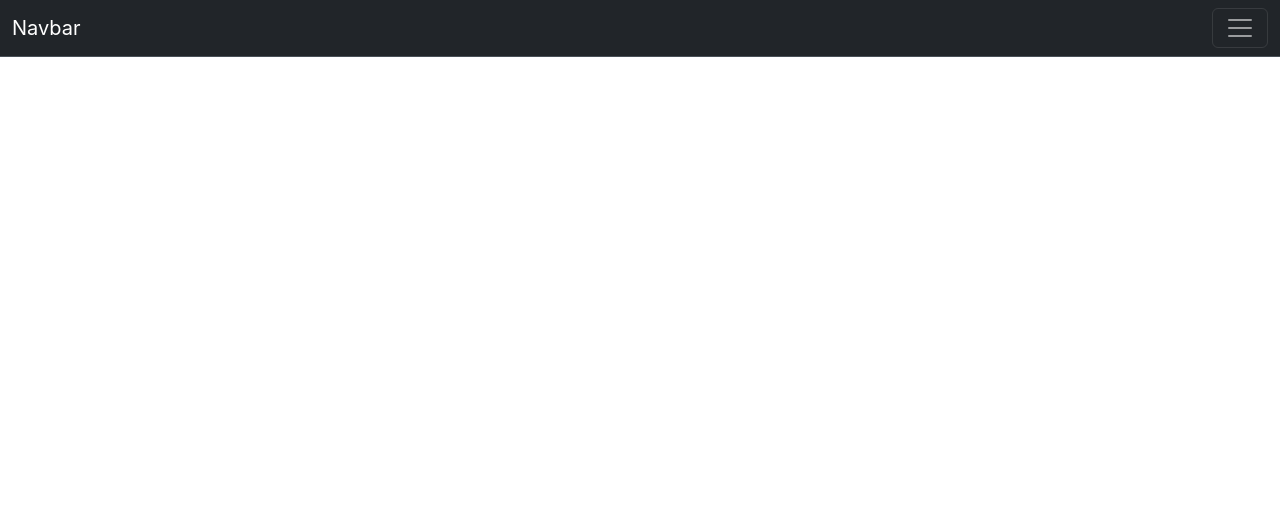
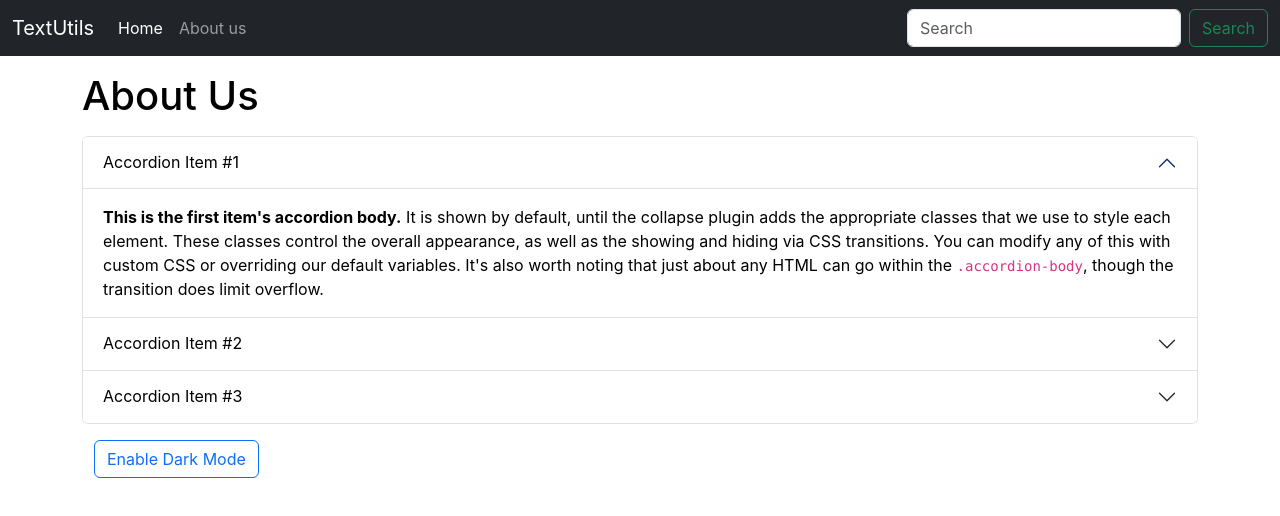
Before and after one commit to subodhkute1843/TextUtilsByHarry, a React (Create React App) app: page / in a window 1280 px wide. Shown: the top 516 px of the page. Built offline with nearby package versions, Linux system fonts and the light colour scheme.

Commit message:
added navbar, darkmode components to our application

```diff
--- a/src/App.js
+++ b/src/App.js
@@ -1,48 +1,20 @@
 import logo from './logo.svg';
 import './App.css';
+import Navbar from './Components/Navbar';
+import TextForm from './Components/TextForm';
+import About from './Components/About';
 
-let name = "subodh"
 function App() {
+
   return (
     <>
-  <nav className="navbar bg-dark border-bottom border-body" data-bs-theme="dark">
-  <div className="container-fluid">
-    <a className="navbar-brand" href="/">Navbar</a>
-    <button className="navbar-toggler" type="button" data-bs-toggle="collapse" data-bs-target="#navbarSupportedContent" aria-controls="navbarSupportedContent" aria-expanded="false" aria-label="Toggle navigation">
-      <span className="navbar-toggler-icon"></span>
-    </button>
-    <div className="collapse navbar-collapse" id="navbarSupportedContent">
-      <ul className="navbar-nav me-auto mb-2 mb-lg-0">
-        <li className="nav-item">
-          <a className="nav-link active" aria-current="page" href="/">Home</a>
-        </li>
-        <li className="nav-item">
-          <a className="nav-link" href="/">Link</a>
-        </li>
-        <li className="nav-item dropdown">
-          <a className="nav-link dropdown-toggle" href="/" role="button" data-bs-toggle="dropdown" aria-expanded="false">
-            Dropdown
-          </a>
-          <ul className="dropdown-menu">
-            <li><a className="dropdown-item" href="/">Action</a></li>
-            <li><a className="dropdown-item" href="/">Another action</a></li>
-            <li><hr className="dropdown-divider"/></li>
-            <li><a className="dropdown-item" href="/">Something else here</a></li>
-          </ul>
-        </li>
-        <li className="nav-item">
-          <a className="nav-link disabled" aria-disabled="true">Disabled</a>
-        </li>
-      </ul>
-      <form className="d-flex" role="search">
-        <input className="form-control me-2" type="search" placeholder="Search" aria-label="Search"/>
-        <button className="btn btn-outline-success" type="submit">Search</button>
-      </form>
-    </div>
-  </div>
-</nav>
+      <Navbar title="TextUtils" aboutText="About us" />
+      <div className="container my-3">
+        {/* <TextForm heading = "enter the text to analyze"/> */}
+      </div>
+      <About/>
     </>
   );
 }
-
+// title="TextUtils" aboutText="About us"
 export default App;
--- /dev/null
+++ b/src/Components/About.js
@@ -0,0 +1,89 @@
+import React, {useState} from 'react'
+
+export default function About() {
+
+  //setting text inside button
+  const [text, setText] = useState('Enable Dark Mode');
+  const handleUpClick = () => {
+    let newText = text === 'Enable Dark Mode' ? 'Enable Light Mode' : 'Enable Dark Mode';
+    setText(newText);
+
+    toggleStyle();
+  }
+
+  //changing style accordingly
+  const toggleStyle = () => {
+    if(myStyle.color === '#5BD9A6'){
+        setMyStyle({
+            color: 'black',
+            backgroundColor: 'white'
+          })
+        setBtnStyle('btn btn-outline-primary');
+    } else{
+        setMyStyle({
+         color: '#5BD9A6',
+         backgroundColor: 'black',
+         border: '1px solid white'
+        })
+        setBtnStyle('btn btn-outline-success');
+    }
+  }
+  const [myStyle, setMyStyle] = useState({
+    color: 'black',
+    backgroundColor: 'white',
+  })
+
+
+  //changing button styles
+  const [btnStyle, setBtnStyle] = useState("btn btn-outline-primary");
+
+  return (
+    <div className='container' style={myStyle}>
+        <h1>About Us</h1>
+        <div className="accordion my-3" id="accordionExample">
+            <div className="accordion-item" style={myStyle}>
+                <h2 className="accordion-header">
+                <button className="accordion-button" type="button" data-bs-toggle="collapse" data-bs-target="#collapseOne" aria-expanded="true" aria-controls="collapseOne" style={myStyle}>
+                    Accordion Item #1
+                </button>
+                </h2>
+                <div id="collapseOne" className="accordion-collapse collapse show" data-bs-parent="#accordionExample">
+                <div className="accordion-body"  style={myStyle}>
+                    <strong>This is the first item's accordion body.</strong> It is shown by default, until the collapse plugin adds the appropriate classes that we use to style each element. These classes control the overall appearance, as well as the showing and hiding via CSS transitions. You can modify any of this with custom CSS or overriding our default variables. It's also worth noting that just about any HTML can go within the <code>.accordion-body</code>, though the transition does limit overflow.
+                </div>
+                </div>
+            </div>
+            <div className="accordion-item"  style={myStyle}>
+                <h2 className="accordion-header">
+                <button className="accordion-button collapsed" type="button" data-bs-toggle="collapse" data-bs-target="#collapseTwo" aria-expanded="false" aria-controls="collapseTwo" style={myStyle}>
+                    Accordion Item #2
+                </button>
+                </h2>
+                <div id="collapseTwo" className="accordion-collapse collapse" data-bs-parent="#accordionExample">
+                <div className="accordion-body"  style={myStyle}>
+                    <strong>This is the second item's accordion body.</strong> It is hidden by default, until the collapse plugin adds the appropriate classes that we use to style each element. These classes control the overall appearance, as well as the showing and hiding via CSS transitions. You can modify any of this with custom CSS or overriding our default variables. It's also worth noting that just about any HTML can go within the <code>.accordion-body</code>, though the transition does limit overflow.
+                </div>
+                </div>
+            </div>
+            <div className="accordion-item"  style={myStyle}    >
+                <h2 className="accordion-header">
+                <button className="accordion-button collapsed" type="button" data-bs-toggle="collapse" data-bs-target="#collapseThree" aria-expanded="false" aria-controls="collapseThree" style={myStyle}>
+                    Accordion Item #3
+                </button>
+                </h2>
+                <div id="collapseThree" className="accordion-collapse collapse" data-bs-parent="#accordionExample">
+                <div className="accordion-body" style={myStyle}>
+                    <strong>This is the third item's accordion body.</strong> It is hidden by default, until the collapse plugin adds the appropriate classes that we use to style each element. These classes control the overall appearance, as well as the showing and hiding via CSS transitions. You can modify any of this with custom CSS or overriding our default variables. It's also worth noting that just about any HTML can go within the <code>.accordion-body</code>, though the transition does limit overflow.
+                </div>
+                </div>
+            </div>
+        </div>
+        <div className='container'>
+            <button type="button" className={btnStyle} onClick={handleUpClick}>
+                {text}
+            </button>
+        </div>
+        <br />
+    </div>
+  )
+}
--- /dev/null
+++ b/src/Components/Navbar.js
@@ -0,0 +1,41 @@
+import React, {useState} from 'react'
+import PropTypes from 'prop-types'
+
+export default function Navbar(props) {
+  const [searchInput, setSearchInput] = useState('');
+  return (
+    <nav className="navbar navbar-expand-lg navbar-dark bg-dark">
+    <div className="container-fluid">
+      <a className="navbar-brand" href="/">{props.title}</a>
+      <button className="navbar-toggler" type="button" data-bs-toggle="collapse" data-bs-target="#navbarSupportedContent" aria-controls="navbarSupportedContent" aria-expanded="false" aria-label="Toggle navigation">
+        <span className="navbar-toggler-icon"></span>
+      </button>
+      <div className="collapse navbar-collapse" id="navbarSupportedContent">
+        <ul className="navbar-nav me-auto mb-2 mb-lg-0">
+          <li className="nav-item">
+            <a className="nav-link active" aria-current="page" href="/">Home</a>
+          </li>
+          <li className="nav-item">
+            <a className="nav-link" href="/">{props.aboutText}</a>
+          </li>
+        </ul>
+        <form className="d-flex" role="search">
+          <input className="form-control me-2" type="search" placeholder="Search" aria-label="Search"
+                  value={searchInput}/>
+          <button className="btn btn-outline-success" type="submit">Search</button>
+        </form>
+      </div>
+    </div>
+  </nav>
+  )
+}
+
+Navbar.propTypes = {
+    title : PropTypes.string,
+    aboutText : PropTypes.string
+}
+
+Navbar.defaultProps = {
+    title : "set title here",
+    aboutText : "set about text here"
+}
--- /dev/null
+++ b/src/Components/TextForm.js
@@ -0,0 +1,36 @@
+import React, {useState} from 'react'
+
+export default function TextForm(props) {
+  const handleUpClick = () => {
+    // console.log("function clicked")
+    let newText = text.toUpperCase();
+    setText(newText);
+  }
+  const handleOnChange = (event) => {
+    // console.log("On Change")
+    setText(event.target.value);
+  }
+  const [text, setText] = useState('');
+
+  // Use a regular expression to split the text by spaces and filter out empty strings
+  const wordCount = text.split(/\s+/).filter(parameter => parameter.trim() !== "").length;
+
+   // Use the replace method to remove spaces before counting characters
+   const characterCount = text.replace(/\s/g, '').length;
+
+  return (
+    <form>
+      <div className="container">
+        <h1>{props.heading}</h1>
+        <div className="mb-3">
+            <textarea className="form-control" value={text} onChange={handleOnChange} id="myBox" rows="8"/>
+        </div>
+        <button type="button" className="btn btn-primary" onClick={handleUpClick}>Convert To Uppercase</button><br /><br />
+      </div>
+      <div className='container'>
+        <h1>Text Summary</h1>
+        <p>{wordCount} {wordCount === 1 ? 'word' : 'words'} and {characterCount} characters</p>
+      </div>
+    </form>
+  )
+}
```
